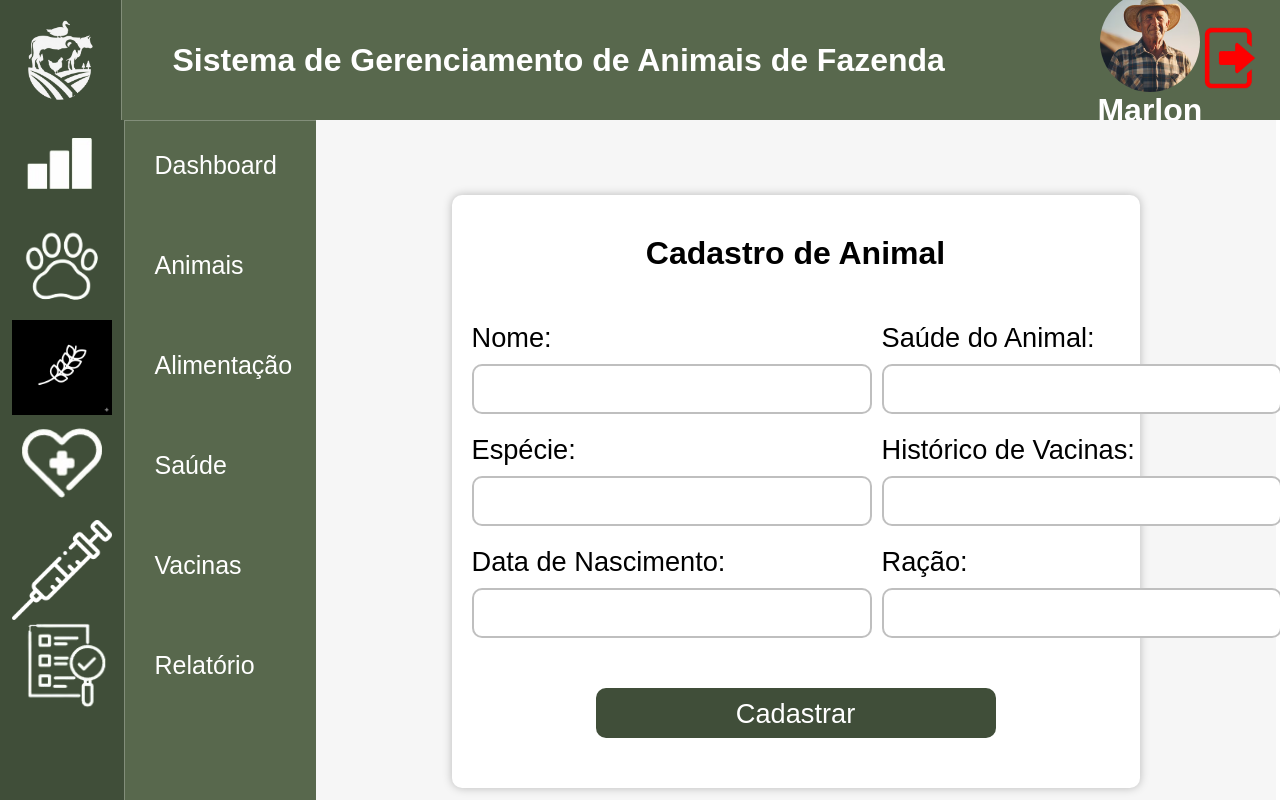
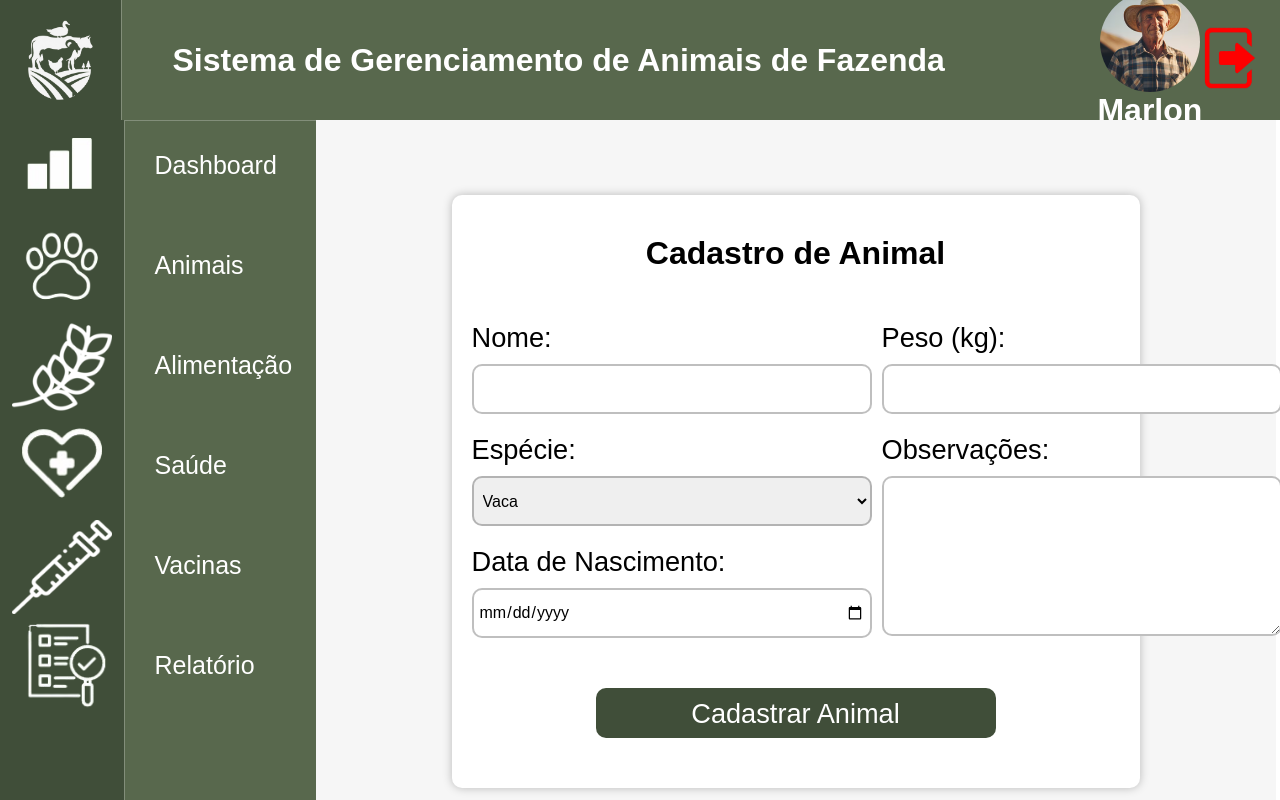
Before and after one commit to Rianslv322/Sistema-de-Gerenciamento-de-Animais-de-Fazenda, a Flask app: page /cadastro-animal in a window 1280 px wide. Run offline with Flask 3, Linux system fonts and the light colour scheme; a user stored in the database is signed in.

Commit message:
feat: adicionar animal

```diff
--- a/app/forms.py
+++ b/app/forms.py
@@ -1,9 +1,10 @@
 from flask_wtf import FlaskForm
-from wtforms import StringField, PasswordField, SubmitField
-from wtforms.validators import DataRequired, Email, ValidationError
+from wtforms import StringField, PasswordField, SubmitField, SelectField, TextAreaField, DateField, FloatField
+from wtforms.validators import DataRequired, Email, ValidationError, Optional
+from flask_login import current_user
 
 from app import db, bcrypt
-from app.models import Usuario
+from app.models import Usuario, Animal
 
 class LoginForm(FlaskForm):
     email = StringField('Email:', validators=[DataRequired(), Email()])
@@ -49,3 +50,34 @@ class UsuarioForm(FlaskForm):
         db.session.commit()
 
         return usuario
+
+class AnimalForm(FlaskForm):
+    nome = StringField('Nome:', validators=[DataRequired()])
+    especie = SelectField('Espécie:', choices=[
+        ("Vaca", "Vaca"),
+        ("Cabrito", "Cabrito"),
+        ("Galinha", "Galinha"),
+        ("Cavalo", "Cavalo"),
+        ("Porco", "Porco"),
+        ("Ovelha", "Ovelha"),
+        ("Cachorro", "Cachorro"),
+        ("Égua", "Égua"),
+        ("Outro", "Outro")
+    ], validators=[DataRequired()])
+    data_nascimento = DateField("Data de Nascimento: ", validators=[DataRequired()])
+    peso = FloatField('Peso (kg): ', validators=[Optional()])
+    observacoes = TextAreaField('Observações: ')
+    btnSubmit = SubmitField("Cadastrar Animal")
+
+    def save(self):
+        animal = Animal(
+            nome = self.nome.data,
+            especie = self.especie.data,
+            data_nascimento = self.data_nascimento.data,
+            peso = self.peso.data,
+            observacoes = self.observacoes.data,
+            usuario_id = current_user.id
+        )
+
+        db.session.add(animal)
+        db.session.commit()
--- a/app/models.py
+++ b/app/models.py
@@ -13,5 +13,18 @@ class Usuario(db.Model, UserMixin):
     email = db.Column(db.String(255), unique=True, nullable=False)
     senha = db.Column(db.String(255), nullable=False)
 
+    animais = db.relationship('Animal', backref='usuario', lazy=True)
+
+
     def primeiro_nome(self):
         return self.nome.split()[0]
+
+class Animal(db.Model):
+    id = db.Column(db.Integer, primary_key=True)
+    nome = db.Column(db.String(100), nullable=False)
+    especie = db.Column(db.String(100), nullable=False)
+    data_nascimento = db.Column(db.Date, nullable=False)
+    peso = db.Column(db.Float)
+    observacoes = db.Column(db.Text)
+
+    usuario_id = db.Column(db.Integer, db.ForeignKey("usuario.id"), nullable=False)
--- a/app/static/css/cadastro_animal.css
+++ b/app/static/css/cadastro_animal.css
@@ -33,7 +33,7 @@
     font-size: 1.7em;
 }
 
-.campo-input input {
+.campo-input input, .especie-input, .text-area-input {
     width: 400px;
     height: 50px;
     outline: none;
@@ -44,7 +44,12 @@
     margin: 10px 0px 20px 0px;
 }
 
-.form-cadastro button[type="submit"] {
+.text-area-input {
+    max-height: 160px;
+    height: 100%;
+}
+
+.form-cadastro .btnSubmit {
     background-color: #404e39;
     width: 400px;
     height: 50px;
--- a/app/templates/cadastro_animal.html
+++ b/app/templates/cadastro_animal.html
@@ -8,39 +8,25 @@
     <section class="cadastro-animal">
         <h2>Cadastro de Animal</h2>
 
-        <form class="form-cadastro" autocomplete="off">
+        <form class="form-cadastro" autocomplete="off" method="POST">
+            {{ form.csrf_token }}
             <div class="campo-input">
                 <div>
-                    <label for="nome">
-                        Nome:
-                        <input type="text" name="nnome" id="nome" required>
-                    </label>
-                    <label for="especie">
-                        Espécie:
-                        <input type="text" name="nespecie" id="especie" required>
-                    </label>
-                    <label for="data-nasc">
-                        Data de Nascimento:
-                        <input type="datetime" name="ndata-nasc" id="data-nasc" required>
-                    </label>
+                    {{ form.nome.label() }}
+                    {{ form.nome() }}
+                    {{ form.especie.label() }}
+                    {{ form.especie(class='especie-input') }}
+                    {{ form.data_nascimento.label() }}
+                    {{ form.data_nascimento() }}
                 </div>
                 <div>
-                    <label for="saude-animal">
-                        Saúde do Animal:
-                        <input type="text" name="nsaude-animal" id="saude-animal" required>
-                    </label>
-                    <label for="historico-vacina">
-                        Histórico de Vacinas:
-                        <input type="text" name="nhistorico-vacina" id="historico-vacina">
-                    </label>
-                    <label for="racao">
-                        Ração:
-                        <input type="text" name="nracao" id="racao" required>
-                    </label>
+                    {{ form.peso.label() }}
+                    {{ form.peso() }}
+                    {{ form.observacoes.label() }}
+                    {{ form.observacoes(class='text-area-input') }}
                 </div>
             </div>
-
-            <button type="submit">Cadastrar</button>
+            {{ form.btnSubmit(class='btnSubmit') }}
         </form>
     </section>
 {% endblock %}
--- a/app/views.py
+++ b/app/views.py
@@ -1,8 +1,8 @@
 from app import app
 from flask import render_template, url_for, request, redirect
-from flask_login import login_user, logout_user, current_user
+from flask_login import login_user, logout_user, current_user, login_required
 
-from app.forms import UsuarioForm, LoginForm
+from app.forms import UsuarioForm, LoginForm, AnimalForm
 
 @app.route('/')
 def home():
@@ -33,29 +33,40 @@ def sair():
     return redirect(url_for('login'))
 
 @app.route('/dashboard')
+@login_required
 def dashboard():
     return render_template('dashboard.html')
 
 @app.route('/animal')
+@login_required
 def animal():
     return render_template('animal.html')
 
-@app.route('/cadastro-animal')
+@app.route('/cadastro-animal', methods=['GET', 'POST'])
+@login_required
 def cadastro_animal():
-    return render_template('cadastro_animal.html')
+    form = AnimalForm()
+    if form.validate_on_submit():
+        form.save()
+        return redirect(url_for('animal'))
+    return render_template('cadastro_animal.html', form=form)
 
 @app.route('/alimentacao')
+@login_required
 def alimentacao():
     return render_template('alimentacao.html')
 
 @app.route('/saude')
+@login_required
 def saude():
     return render_template('saude.html')
 
 @app.route('/vacinas')
+@login_required
 def vacinas():
     return render_template('vacinas.html')
 
 @app.route('/relatorio')
+@login_required
 def relatorio():
     return render_template('relatorio.html')
```
Also changed, not shown: app/static/css/animal.css (+14 -0 lines), app/templates/animal.html (+5 -5 lines), migrations/versions/68c98687481d_.py (added, +36 -0 lines), migrations/versions/96ce3bf5f4f3_model_animal.py (added, +38 -0 lines), app/static/img/icone_trigo.png, app/static/img/icone_vacina.png, app/templates/login.html (line endings or trailing spaces), instance/database.db.
